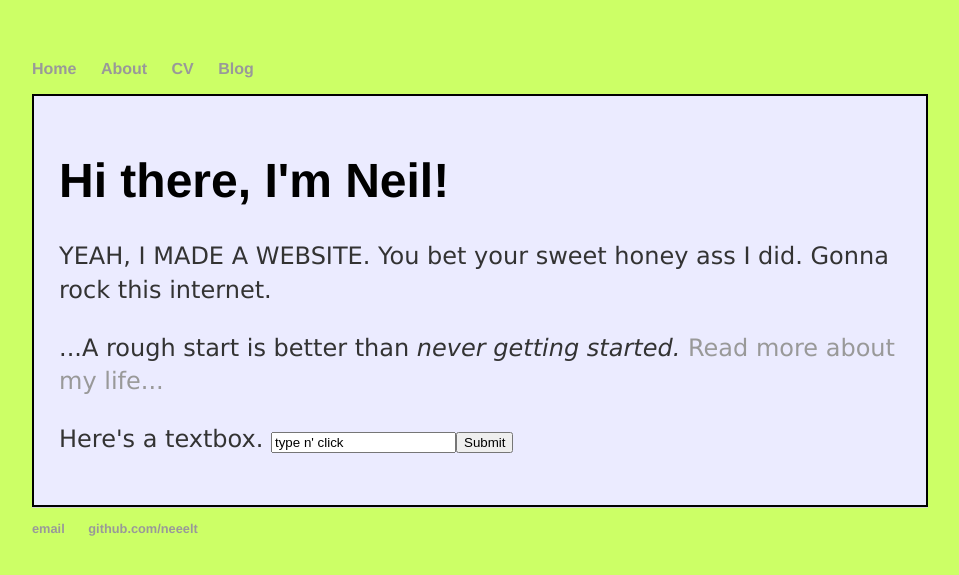
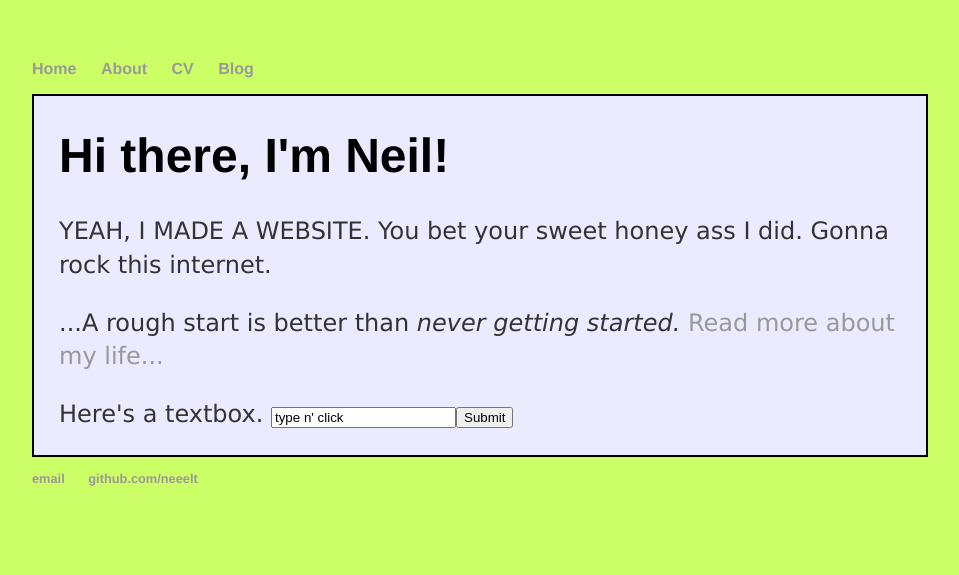
Before and after one commit to neeelt/neeelt.github.io, a Jekyll site: the page built from index.html, in a window 1280 px wide. Shown: the top 575 px of the page, without its empty margins (160-1119 px from the left). Built offline with Jekyll 4.4.1, drawn with Linux system fonts in a browser that asks for light colours; nearby versions of some CDN libraries.

Commit message:
Update main.css

```diff
--- a/css/main.css
+++ b/css/main.css
@@ -50,7 +50,7 @@ background-color: #CCFF66;
 background-color: #EBEBFF;
 border-style: solid;
 border-width: 2px;
-padding:25px;
+padding-left:25px;
 font-family:'Lucida Sans Unicode', 'Lucida Grande', 'Sans-Serif';
 }
 
```
